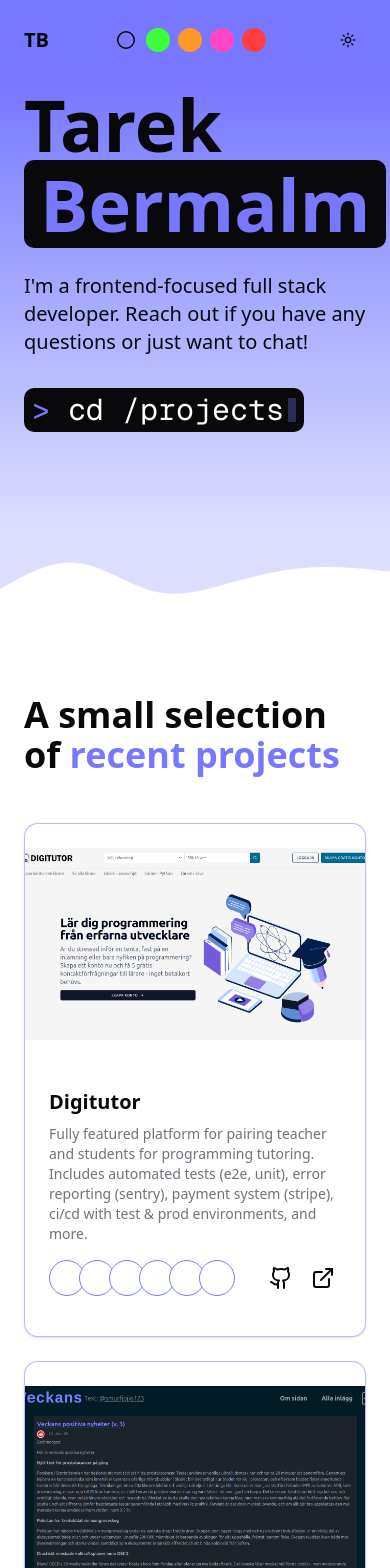
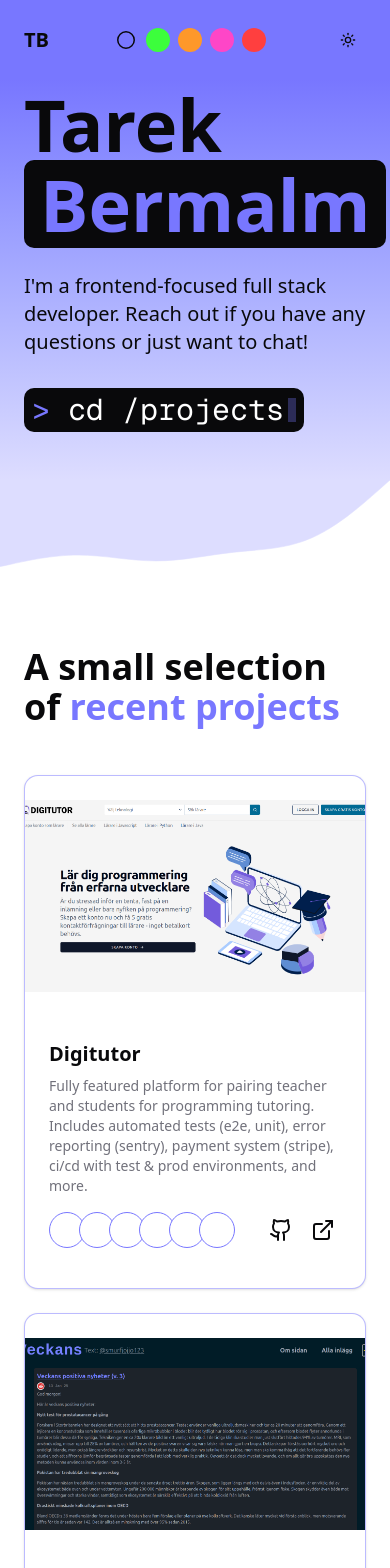
Before and after one commit to tarekfb/portfolio, a Next.js app: page / in a window 390 px wide. Shown: the top 1568 px of the page. Built offline with nearby package versions, Linux system fonts and the light colour scheme; some icons are missing.

Commit message:
grid animate in, improve randomdivider, improve inverted, improve view terminal

```diff
--- a/components/Contact.tsx
+++ b/components/Contact.tsx
@@ -6,7 +6,7 @@ function Contact() {
   return (
     <>
     <RandomizedDivider />
-      <section id="contact" className="pb-12 md:-mt-4 bg-accent-lightest">
+      <section id="contact" className="pb-12 bg-accent-lightest">
         <div className="container mx-auto px-6">
           <div className="max-w-3xl mx-auto text-center">
             <h2 className="text-4xl md:text-5xl font-bold mb-6">
--- a/components/Hero.tsx
+++ b/components/Hero.tsx
@@ -5,7 +5,7 @@ function Hero() {
     return (
         <>
             <section className="flex flex-col items-center pt-2 bg-gradient-to-b from-accent to-accent-lightest">
-                <div className="container px-6 z-10 mb-24">
+                <div className="container px-6 z-10 mb-12">
                     <div className="max-w-4xl">
                         <h1 className="text-7xl md:text-9xl font-bold mb-6 leading-none">
                             <span className="block">Tarek</span>
@@ -16,7 +16,7 @@ function Hero() {
                             {"I'm a frontend-focused full stack developer. Reach out if you have any questions or just want to chat!"}
                         </p>
 
-                        <ViewTerminal targetId="#projects" terminalText="cd /projects" />
+                        <ViewTerminal placeholder="Go to projects" targetId="#projects" terminalText="cd /projects" />
                     </div>
                 </div>
 
--- a/components/Projects.tsx
+++ b/components/Projects.tsx
@@ -1,20 +1,30 @@
+"use client";
 import { Card } from "@/components/ui/card";
 import { Github, ExternalLink } from "lucide-react";
 import { Button } from "@/components/ui/button";
 import TechStackIcon from "./TechIconContainer";
 import Image from "next/image";
 import MonthlyVisitors from "./MonthlyVisitors";
+import { motion, useAnimation, useInView, type Variants } from "framer-motion";
+import { useEffect, useRef } from "react";
 
 export type Tech = "cloudflare" | "nextjs" | "sveltejs" | "css" | "html" | "javascript" | "react" | "supabase" | "typescript" | "nodejs" | "postgresql" | "tailwindcss"
 
-interface Project {
+type Project = {
   title: string;
   description: string;
   image: string;
   techStack: Tech[];
-  githubUrl?: string;
+} &
+  ({
+    githubUrl: string;
     liveUrl?: string;
   }
+    |
+  {
+    githubUrl?: string;
+    liveUrl: string;
+  })
 
 const projects: Project[] = [
   {
@@ -60,6 +70,40 @@ const projects: Project[] = [
 
 function Projects() {
 
+
+  const containerVariants = {
+    hidden: { opacity: 0 },
+    visible: {
+      opacity: 1,
+      transition: {
+        staggerChildren: 0.1,
+        delayChildren: 0.2,
+      }
+    }
+  }
+
+  const itemVariants: Variants = {
+    hidden: { y: 20, opacity: 0 },
+    visible: {
+      y: 0,
+      opacity: 1,
+      transition: {
+        type: "spring", stiffness: 100,
+      }
+    }
+  }
+
+  const ref = useRef(null);
+  const inView = useInView(ref, { once: true, margin: "10px"});
+  const controls = useAnimation();
+
+  useEffect(() => {
+    if (inView) {
+      controls.start("visible");
+
+    }
+  }, [controls, inView]);
+
   return (
     <section id="projects" className="py-20 bg-background">
       <div className="container mx-auto px-6">
@@ -68,11 +112,15 @@ function Projects() {
           <span className="text-accent">recent projects</span>
         </h2>
 
-        <div className="grid md:grid-cols-2 lg:grid-cols-3 gap-6 mt-12">
+        <motion.div variants={containerVariants} ref={ref} initial="hidden" animate={controls} className="grid md:grid-cols-2 lg:grid-cols-3 gap-6 mt-12">
           {projects.map((project, index) => (
+            <motion.div
+              key={index}
+              variants={itemVariants}
+              className="flex flex-col"
+            >
               <Card
-              key={index}
-              className="flex flex-col overflow-hidden bg-card border-accent/50 hover:shadow-xl transition-shadow"
+                className="h-full flex flex-col overflow-hidden bg-card border-accent/50 hover:shadow-xl transition-shadow"
               >
                 <div className="relative w-full h-48 bg-muted">
                   <Image
@@ -113,13 +161,16 @@ function Projects() {
                           size="icon"
                           asChild
                         >
-                        <a
+                          <motion.a
                             href={project.githubUrl}
                             target="_blank"
+                            whileHover={{ scale: 1.05, transition: { duration: 0.2 } }}
+                            whileTap={{ scale: 0.95 }}
                             rel="noopener noreferrer"
+                            aria-label="navigate to github repo"
                           >
                             <Github className="size-6" />
-                        </a>
+                          </motion.a>
                         </Button>
                       )}
                       {project.liveUrl && (
@@ -128,21 +179,26 @@ function Projects() {
                           size="icon"
                           asChild
                         >
-                        <a
+                          <motion.a
                             href={project.liveUrl}
                             target="_blank"
                             rel="noopener noreferrer"
+                            whileHover={{ scale: 1.05, transition: { duration: 0.2 } }}
+                            whileTap={{ scale: 0.95 }}
+                            aria-label="navigate to site"
+
                           >
                             <ExternalLink className="size-6" />
-                        </a>
+                          </motion.a>
                         </Button>
                       )}
                     </div>
                   </div>
                 </div>
               </Card>
+            </motion.div>
           ))}
-        </div>
+        </motion.div>
       </div>
     </section>
   );
--- a/components/RandomizedDivider.tsx
+++ b/components/RandomizedDivider.tsx
@@ -19,7 +19,7 @@ export default function RandomizedDivider() {
                 </svg>
                 <div className="h-18 md:h-34 bg-accent-light"></div>
              </div>
-            <div className="-mb-30 sm:-mb-40  md:-mb-54 lg:-mb-66 xl:-mb-86 2xl:-mb-92">
+            <div className="-mb-30 sm:-mb-40 md:-mb-54 lg:-mb-66 xl:-mb-86 2xl:-mb-92">
                 <svg viewBox="0 0 1440 320" className="w-full">
                     <motion.path
                         className="fill-accent-lighter stroke-accent-lighter stroke-2 "
@@ -28,7 +28,7 @@ export default function RandomizedDivider() {
                         transition={{ duration: 1, ease: "easeInOut" }}
                     />
                 </svg>
-                <div className="h-22 md:h-34  bg-accent-lighter"></div>
+                <div className="h-22 md:h-34 bg-accent-lighter"></div>
             </div>
             <svg viewBox="0 0 1440 320" className="w-full">
                 <motion.path
--- a/components/ViewTerminal.tsx
+++ b/components/ViewTerminal.tsx
@@ -1,8 +1,13 @@
 "use client";
 import { useState, useEffect } from "react";
 import { motion } from "framer-motion";
+import {
+    Tooltip,
+    TooltipContent,
+    TooltipTrigger,
+} from "@/components/ui/tooltip";
 
-export default function ViewProjects({ terminalText, targetId }: { terminalText: string, targetId: string }) {
+export default function ViewProjects({ terminalText, targetId, placeholder }: { terminalText: string, placeholder: string, targetId: string }) {
     const [text, setText] = useState<string>("");
 
     useEffect(() => {
@@ -22,6 +27,10 @@ export default function ViewProjects({ terminalText, targetId }: { terminalText:
 
     return (
 
+        <Tooltip>
+            <TooltipTrigger>
+
+
                 <a href={targetId} className="inline-flex items-center font-mono bg-foreground text-background px-2 py-1 text-3xl rounded-lg hover:bg-foreground/75 active:bg-foreground/75 focus:bg-foreground/75">
                     <span className="font-mono"><span className="text-accent">{'> '}</span>{text}</span>
                     <motion.span
@@ -30,6 +39,11 @@ export default function ViewProjects({ terminalText, targetId }: { terminalText:
                         className="ml-1 inline-block w-2 h-6 bg-accent"
                     />
                 </a>
+            </TooltipTrigger>
+            <TooltipContent>
+                {<p>{placeholder}</p>}
+            </TooltipContent>
+        </Tooltip>
 
     )
 }
--- a/components/context/DividerProvider.tsx
+++ b/components/context/DividerProvider.tsx
@@ -1,6 +1,8 @@
 'use client'
 import { createContext, useCallback, useMemo, useState } from 'react'
 
+
+export const suitableInvertedDivider = "M0,0L48,10.7C96,21,192,43,288,42.7C384,43,480,21,576,21.3C672,21,768,43,864,53.3C960,64,1056,64,1152,106.7C1248,149,1344,235,1392,277.3L1440,320L1440,320L1392,320C1344,320,1248,320,1152,320C1056,320,960,320,864,320C768,320,672,320,576,320C480,320,384,320,288,320C192,320,96,320,48,320L0,320Z"
 
 // courtesy of https://getwaves.io/
 const dividerDataPaths = [
@@ -41,6 +43,7 @@ const dividerDataPaths = [
     "M0,192L48,160C96,128,192,64,288,37.3C384,11,480,21,576,42.7C672,64,768,96,864,106.7C960,117,1056,107,1152,117.3C1248,128,1344,160,1392,176L1440,192L1440,320L1392,320C1344,320,1248,320,1152,320C1056,320,960,320,864,320C768,320,672,320,576,320C480,320,384,320,288,320C192,320,96,320,48,320L0,320Z",
     "M0,64L48,96C96,128,192,192,288,224C384,256,480,256,576,240C672,224,768,192,864,170.7C960,149,1056,139,1152,154.7C1248,171,1344,213,1392,234.7L1440,256L1440,320L1392,320C1344,320,1248,320,1152,320C1056,320,960,320,864,320C768,320,672,320,576,320C480,320,384,320,288,320C192,320,96,320,48,320L0,320Z",
     "M0,288L48,266.7C96,245,192,203,288,154.7C384,107,480,53,576,58.7C672,64,768,128,864,144C960,160,1056,128,1152,138.7C1248,149,1344,203,1392,229.3L1440,256L1440,320L1392,320C1344,320,1248,320,1152,320C1056,320,960,320,864,320C768,320,672,320,576,320C480,320,384,320,288,320C192,320,96,320,48,320L0,320Z",
+    suitableInvertedDivider
 ]
 
 const generateRandomDividerPath = (current: string[]) => {
@@ -56,7 +59,7 @@ const generateRandomDividerPath = (current: string[]) => {
 };
 
 const initDivider = {
-    firstPath: dividerDataPaths[0],
+    firstPath: suitableInvertedDivider,
     secondPath: dividerDataPaths[1],
     thirdPath: dividerDataPaths[2],
     setRandomDivider: () => {
```
Lines whose indentation alone changed are shown as unchanged.
